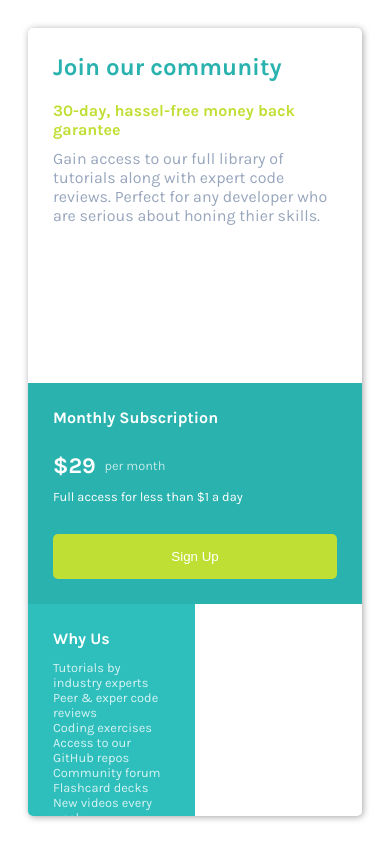
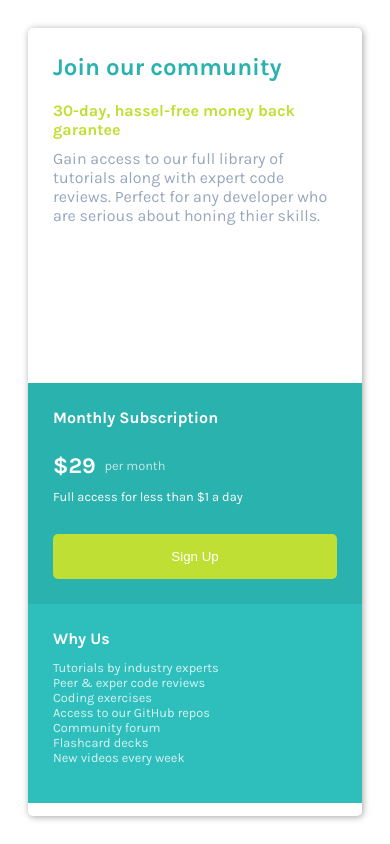
Before and after one commit to stephenlawson/pricing-card-frontend, a plain HTML site: page index.html in a window 390 px wide. Drawn offline with Linux system fonts and the light colour scheme; a script that the page names is missing.

Commit message:
Update style.css

```diff
--- a/style.css
+++ b/style.css
@@ -118,7 +118,7 @@ ul {
 }
 
 @media (max-width: 650px) {
-  .bottom-left-section, bottom-right-section, .card {
+  .bottom-left-section, .bottom-right-section, .card {
     width: 100%;
     height: auto;
   }
```
